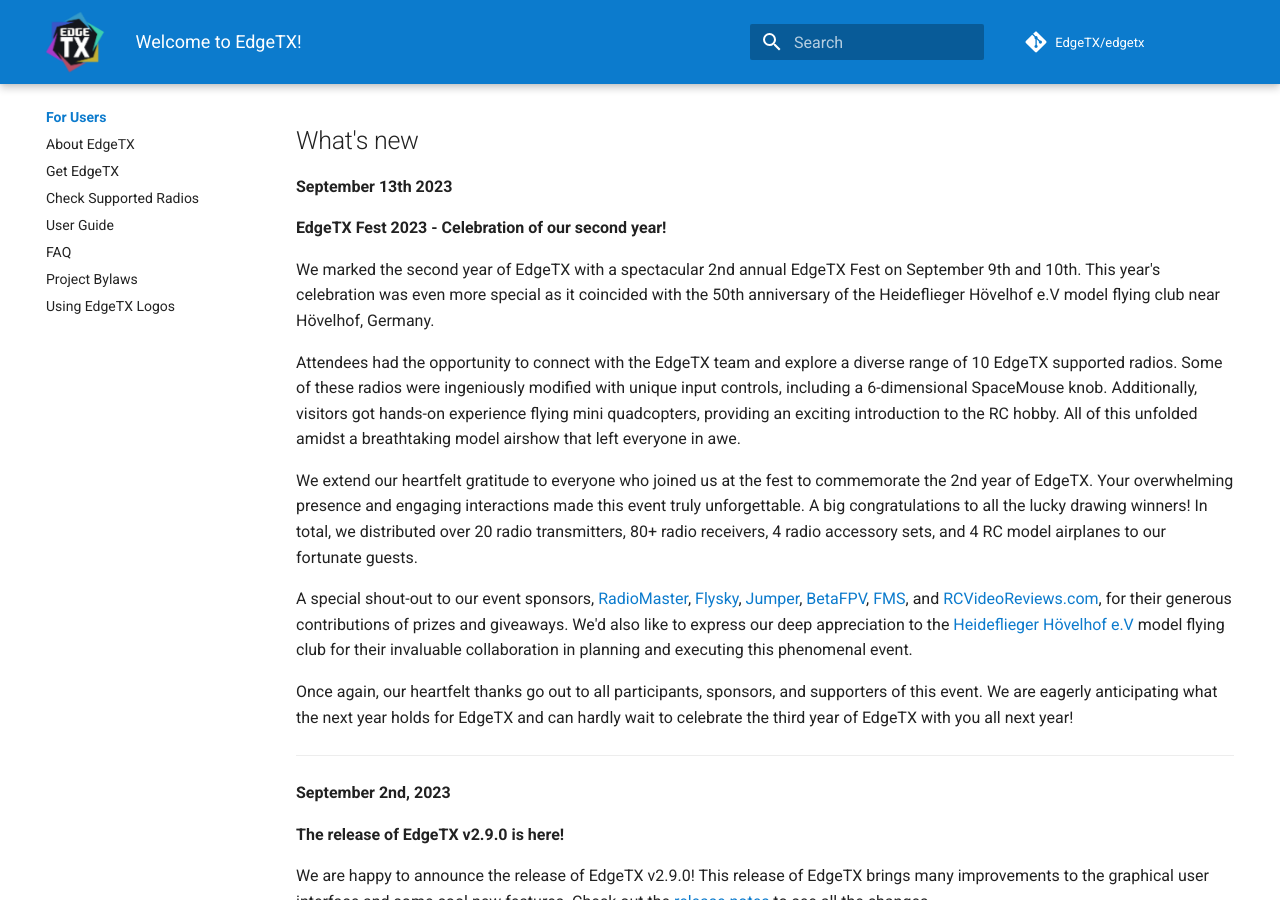
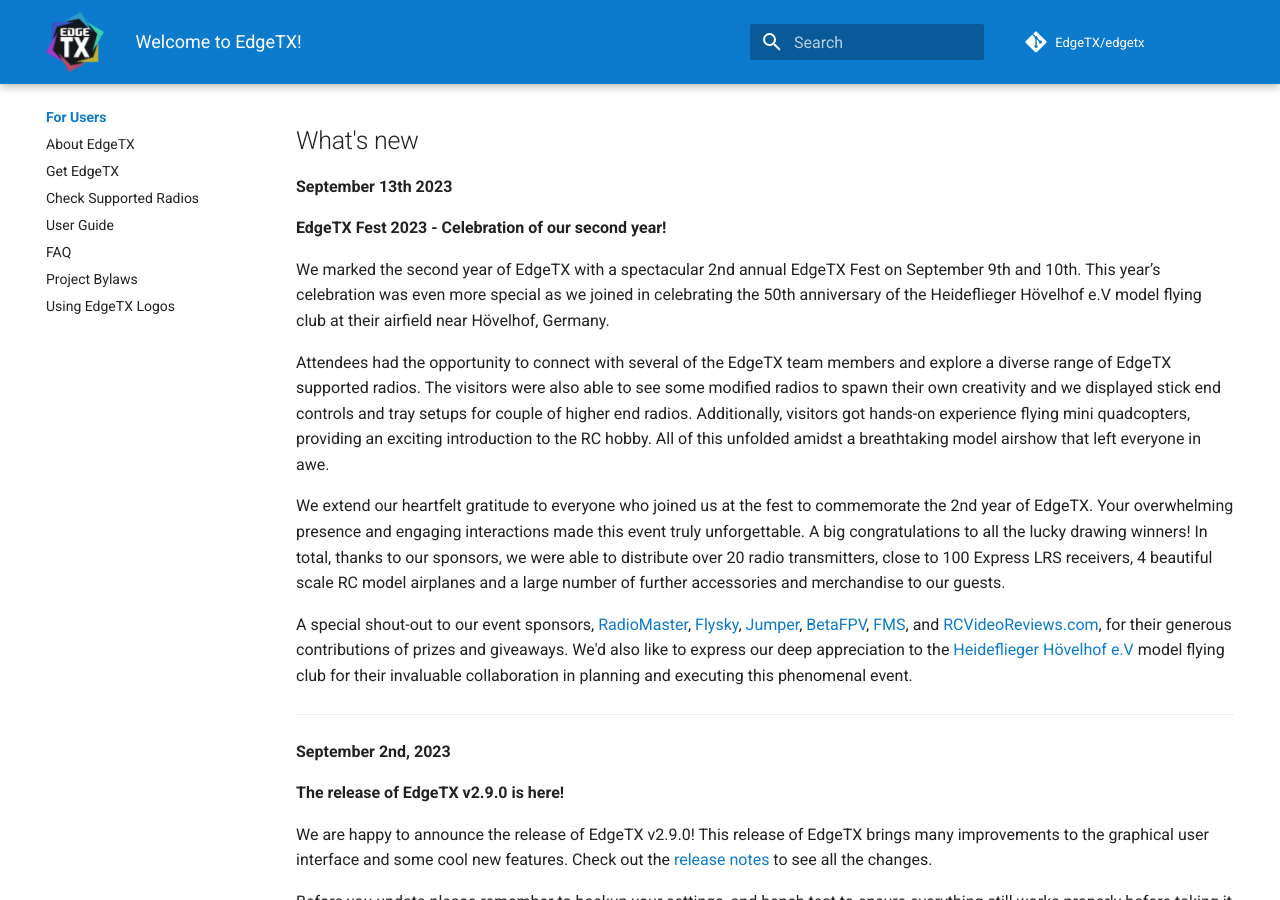
Before and after one commit to EdgeTX/edgetx.github.io, an MkDocs documentation site: the page built from docs/index.md, in a window 1280 px wide and 900 px high, scrolled down 892 px. Built offline with MkDocs 1.6.1 and Material for MkDocs 9.7.7, drawn with Linux system fonts in a browser that asks for light colours; comment, search, counter and statistics services are not loaded.

Commit message:
Update index.md

```diff
--- a/docs/index.md
+++ b/docs/index.md
@@ -20,15 +20,14 @@
 
 **EdgeTX Fest 2023 - Celebration of our second year!**
 
-We marked the second year of EdgeTX with a spectacular 2nd annual EdgeTX Fest on September 9th and 10th. This year's celebration was even more special as it coincided with the 50th anniversary of the Heideflieger Hövelhof e.V model flying club near Hövelhof, Germany.
+We marked the second year of EdgeTX with a spectacular 2nd annual EdgeTX Fest on September 9th and 10th. This year’s celebration was even more special as we joined in celebrating the 50th anniversary of the Heideflieger Hövelhof e.V model flying club at their airfield near Hövelhof, Germany.
 
-Attendees had the opportunity to connect with the EdgeTX team and explore a diverse range of 10 EdgeTX supported radios. Some of these radios were ingeniously modified with unique input controls, including a 6-dimensional SpaceMouse knob. Additionally, visitors got hands-on experience flying mini quadcopters, providing an exciting introduction to the RC hobby. All of this unfolded amidst a breathtaking model airshow that left everyone in awe.
+Attendees had the opportunity to connect with several of the EdgeTX team members and explore a diverse range of EdgeTX supported radios. The visitors were also able to see some modified radios to spawn their own creativity and we displayed stick end controls and tray setups for couple of higher end radios. Additionally, visitors got hands-on experience flying mini quadcopters, providing an exciting introduction to the RC hobby. All of this unfolded amidst a breathtaking model airshow that left everyone in awe.
 
-We extend our heartfelt gratitude to everyone who joined us at the fest to commemorate the 2nd year of EdgeTX. Your overwhelming presence and engaging interactions made this event truly unforgettable. A big congratulations to all the lucky drawing winners! In total, we distributed over 20 radio transmitters, 80+ radio receivers, 4 radio accessory sets, and 4 RC model airplanes to our fortunate guests.
+We extend our heartfelt gratitude to everyone who joined us at the fest to commemorate the 2nd year of EdgeTX. Your overwhelming presence and engaging interactions made this event truly unforgettable. A big congratulations to all the lucky drawing winners! In total, thanks to our sponsors, we were able to distribute over 20 radio transmitters, close to 100 Express LRS receivers, 4 beautiful scale RC model airplanes and a large number of further accessories and merchandise to our guests.
 
 A special shout-out to our event sponsors, [RadioMaster](https://www.radiomasterrc.com/), [Flysky](https://www.flysky-cn.com/), [Jumper](https://www.jumper-rc.com/), [BetaFPV](https://betafpv.com/), [FMS](https://www.fmshobby.com/), and [RCVideoReviews.com](https://www.youtube.com/channel/UCcJwn8V3MTsib2LjAcTnarg), for their generous contributions of prizes and giveaways. We'd also like to express our deep appreciation to the [Heideflieger Hövelhof e.V](https://heideflieger.de/) model flying club for their invaluable collaboration in planning and executing this phenomenal event.
 
-Once again, our heartfelt thanks go out to all participants, sponsors, and supporters of this event. We are eagerly anticipating what the next year holds for EdgeTX and can hardly wait to celebrate the third year of EdgeTX with you all next year!
 
 ---
 
```
